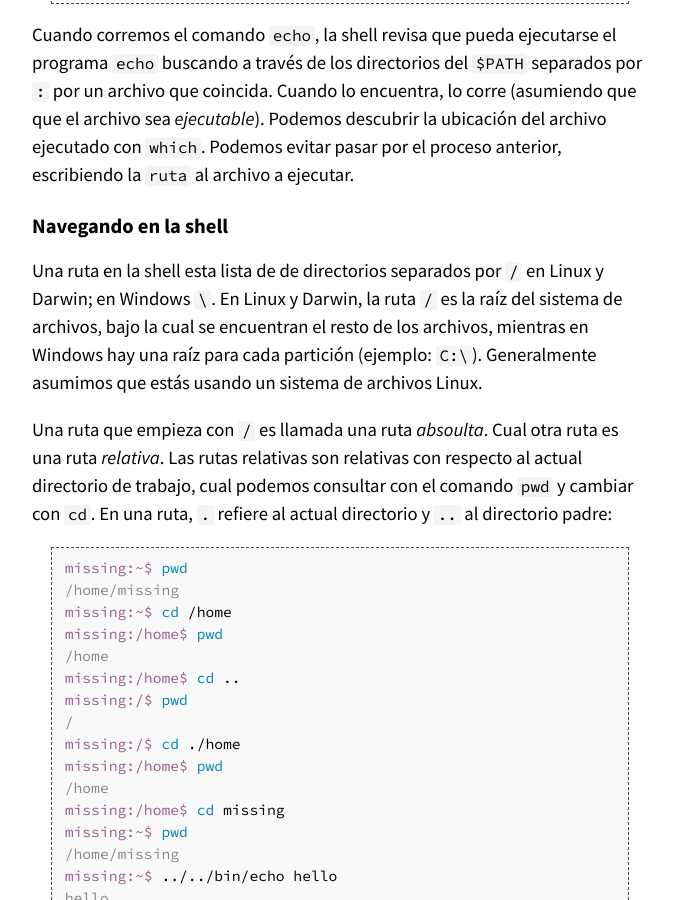
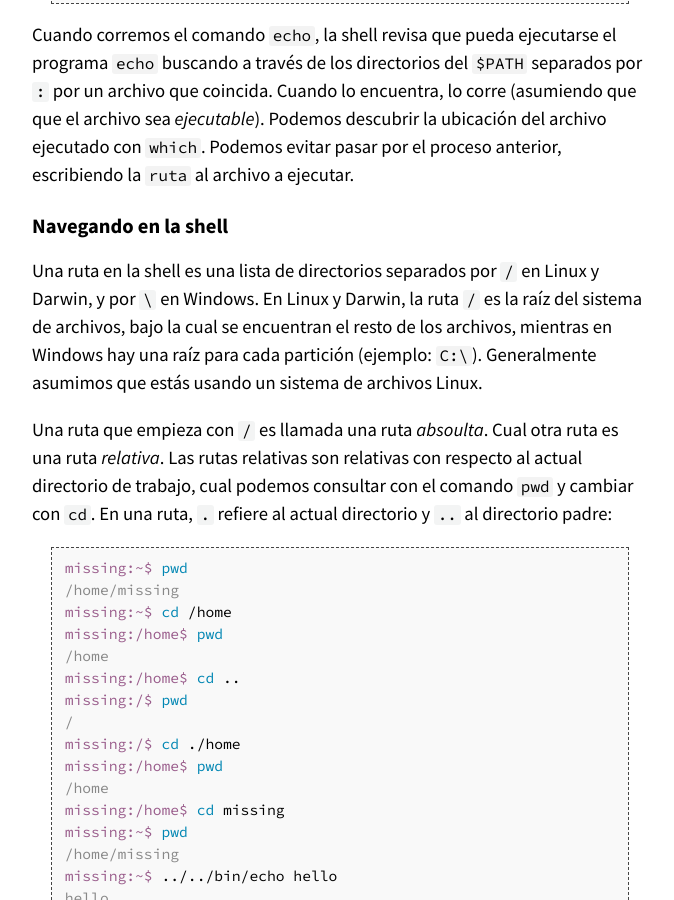
Before and after one commit to missing-semester-esp/missing-semester-esp.github.io, a Jekyll site: the page built from _2020/course-shell-esp.md, in a window 1280 px wide and 900 px high, scrolled down 3458 px. Shown: the whole window, without its empty margins (300-974 px from the left). Built offline with Jekyll 4.4.1, drawn with Linux system fonts in a browser that asks for light colours.

Commit message:
Update _2020/course-shell-esp.md
Co-authored-by: Matias Garcia Isaia <mgarciaisaia+github@gmail.com>

```diff
--- a/_2020/course-shell-esp.md
+++ b/_2020/course-shell-esp.md
@@ -136,7 +136,7 @@ proceso anterior, escribiendo la `ruta` al archivo a ejecutar.
 
 ## Navegando en la shell
 
-Una ruta en la shell esta lista de de directorios separados por `/` en Linux y Darwin; en Windows `\`.
+Una ruta en la shell es una lista de directorios separados por `/` en Linux y Darwin, y por `\` en Windows.
 En Linux y Darwin, la ruta `/` es la raíz del sistema de archivos, bajo la cual se encuentran
 el resto de los archivos, mientras en Windows hay una raíz para cada partición (ejemplo: `C:\`).
 Generalmente asumimos que estás usando un sistema de archivos Linux.
```
